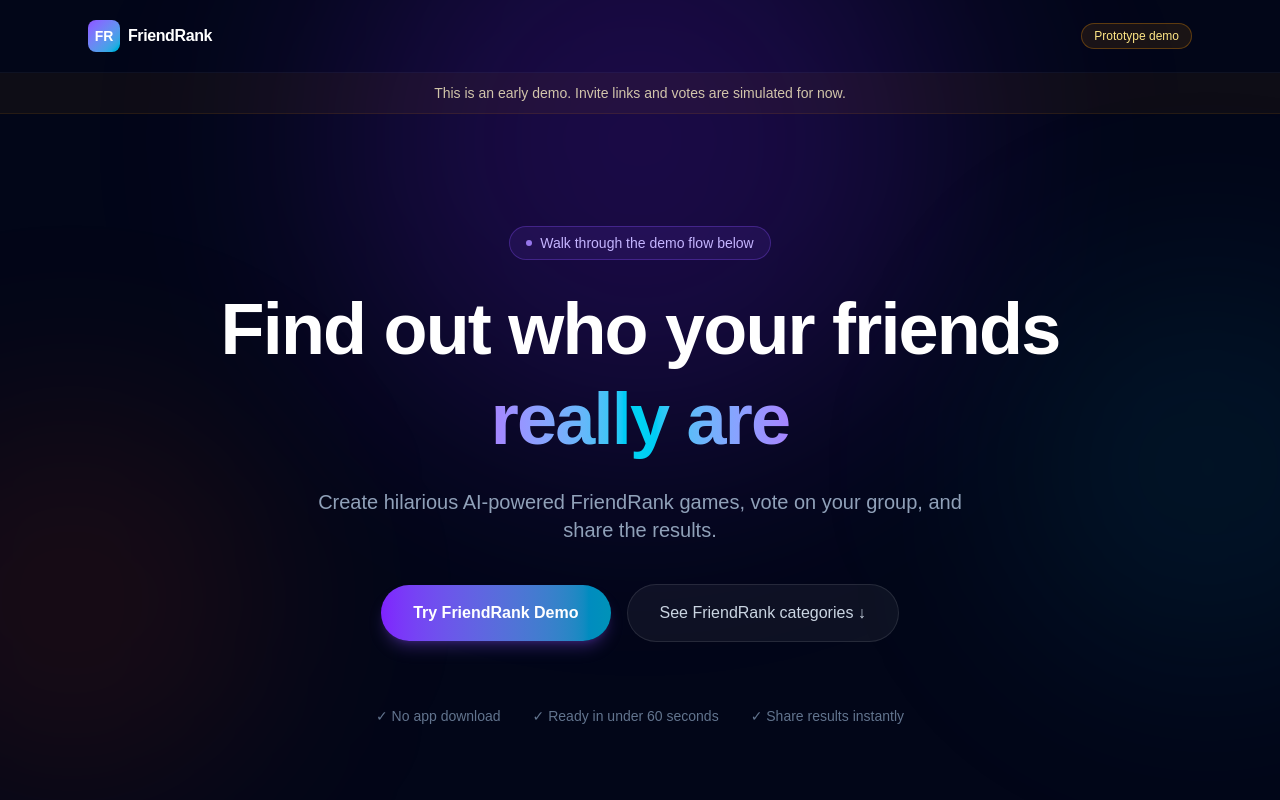
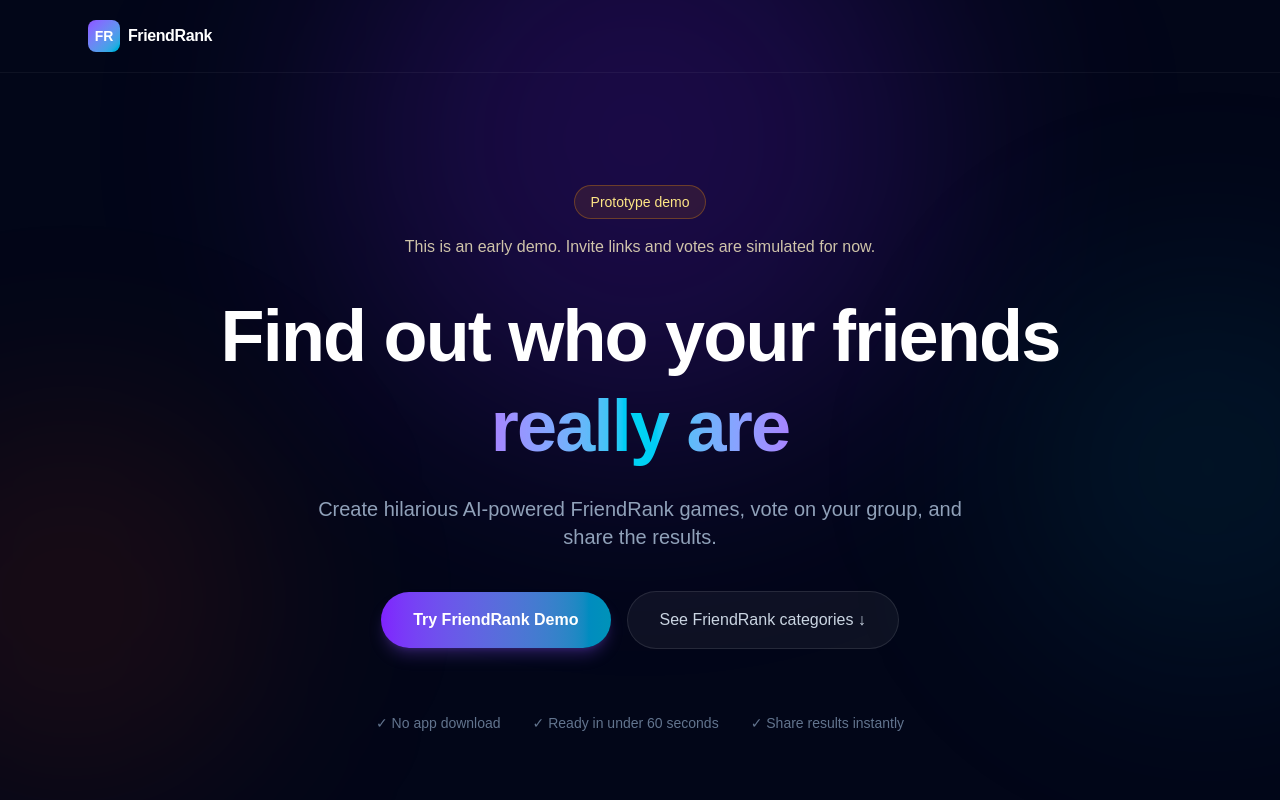
Before and after one commit to BreitlingVibe/friendrank, a Next.js app: page / in a window 1280 px wide. Shown: the top 800 px of the page. Built offline with nearby package versions, Linux system fonts and the light colour scheme.

Commit message:
Update demo wording

```diff
--- a/app/page.tsx
+++ b/app/page.tsx
@@ -949,30 +949,26 @@ export default function Home() {
 
       {/* Header */}
       <header className="relative z-10 border-b border-white/5">
-        <div className="mx-auto flex max-w-6xl items-center justify-between px-6 py-5">
+        <div className="mx-auto flex max-w-6xl items-center px-6 py-5">
           <div className="flex items-center gap-2">
             <span className="flex h-8 w-8 items-center justify-center rounded-lg bg-gradient-to-br from-violet-500 to-cyan-500 text-sm font-bold">
               FR
             </span>
             <span className="font-semibold tracking-tight">FriendRank</span>
           </div>
-          <span className="rounded-full border border-amber-500/30 bg-amber-500/10 px-3 py-1 text-xs font-medium text-amber-200">
-            Prototype demo
-          </span>
         </div>
       </header>
-
-      <p className="relative z-10 border-b border-amber-500/10 bg-amber-500/5 px-6 py-2.5 text-center text-sm text-amber-100/80">
-        This is an early demo. Invite links and votes are simulated for now.
-      </p>
 
       <main className="relative z-10">
         {/* Hero */}
         <section className="mx-auto max-w-6xl px-6 pb-24 pt-20 text-center sm:pt-28">
-          <div className="mb-6 inline-flex items-center gap-2 rounded-full border border-violet-500/30 bg-violet-500/10 px-4 py-1.5 text-sm text-violet-300">
-            <span className="h-1.5 w-1.5 rounded-full bg-violet-400 animate-pulse" />
-            Walk through the demo flow below
+          <div className="mb-4 inline-flex items-center rounded-full border border-amber-500/30 bg-amber-500/10 px-4 py-1.5 text-sm font-medium text-amber-200">
+            Prototype demo
           </div>
+
+          <p className="mx-auto mb-8 max-w-xl text-sm text-amber-100/80 sm:text-base">
+            This is an early demo. Invite links and votes are simulated for now.
+          </p>
 
           <h1 className="mx-auto max-w-4xl text-4xl font-bold leading-tight tracking-tight sm:text-5xl md:text-6xl lg:text-7xl">
             Find out who your friends{" "}
```
